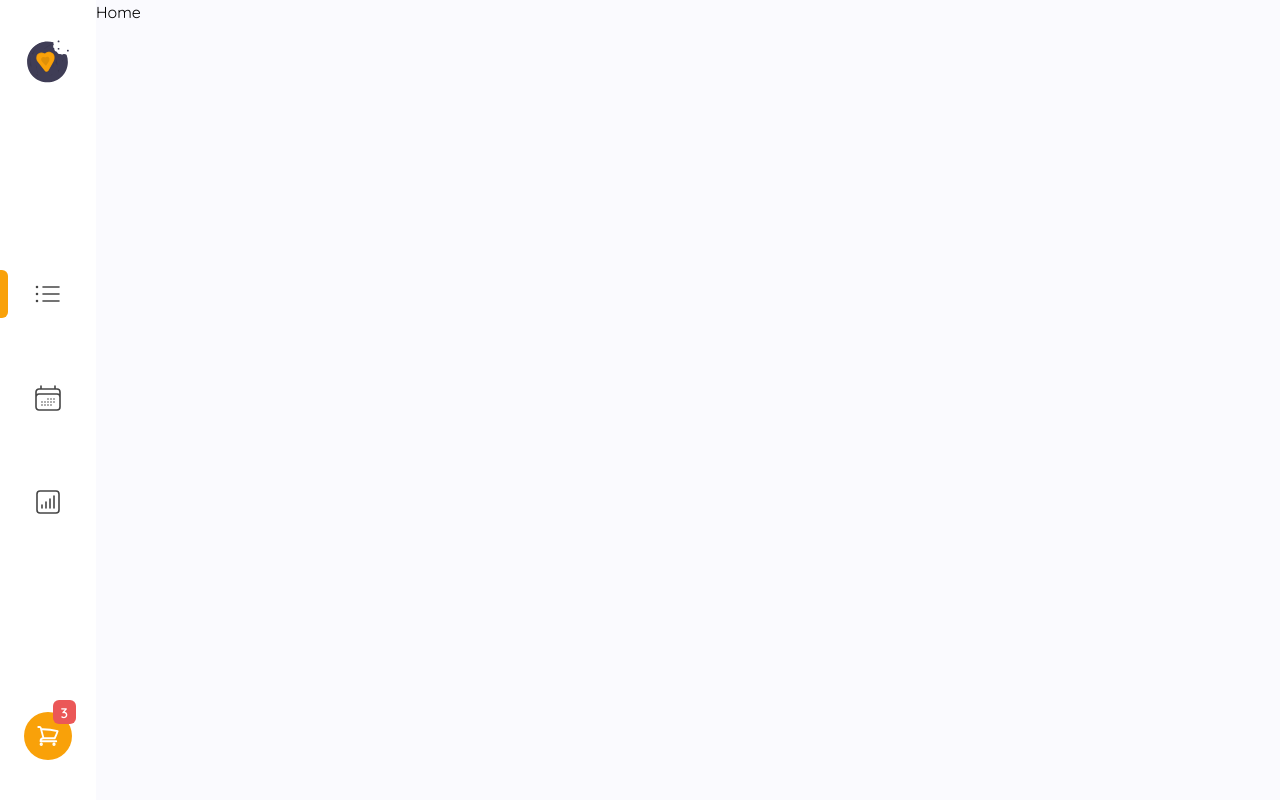
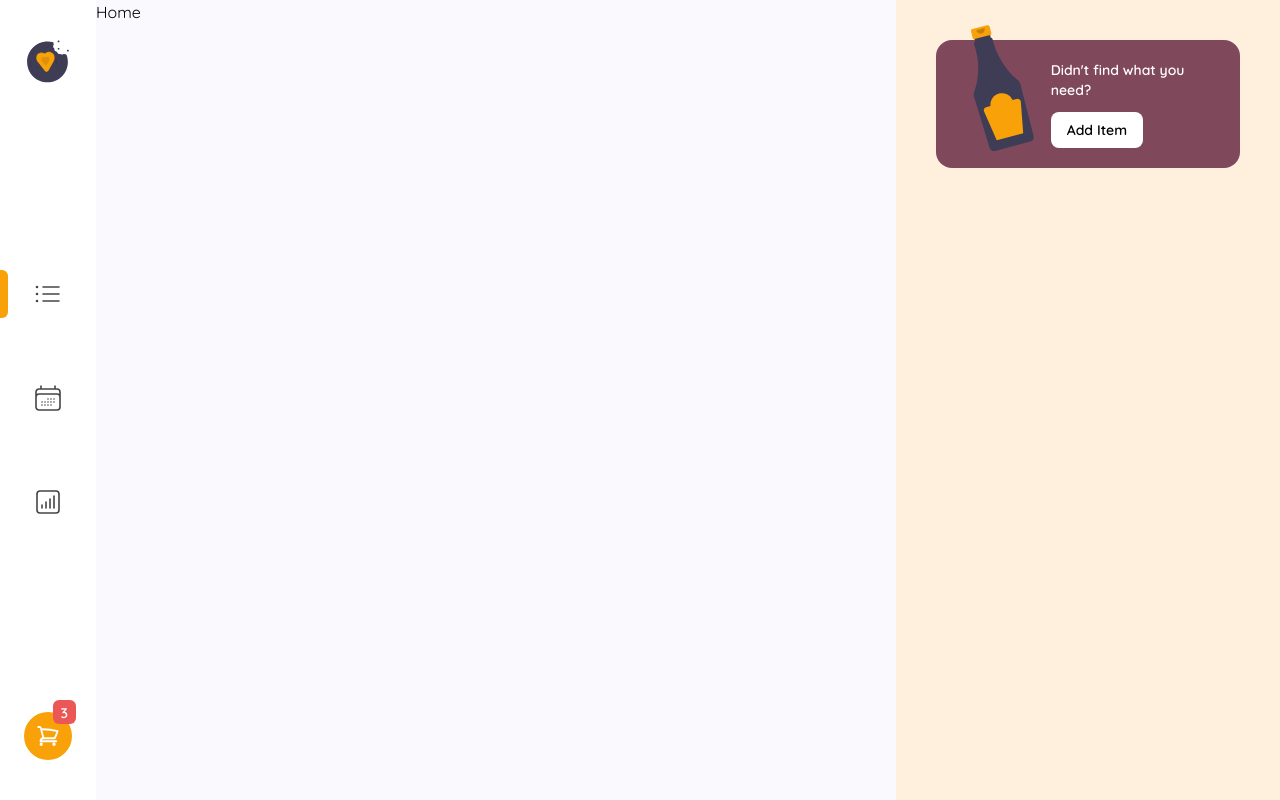
Before and after one commit to AlexC01/shoppingify, a React (Create React App) app in the folder frontend/: page / in a window 1280 px wide. Built offline with nearby package versions, Linux system fonts and the light colour scheme.

Commit message:
feature: adding right panel

```diff
--- a/frontend/src/App.tsx
+++ b/frontend/src/App.tsx
@@ -1,12 +1,18 @@
 import React from "react";
 import { Outlet } from "react-router-dom";
+import RightPanel from "./components/RightPanel/RightPanel";
 import Sidebar from "./components/Sidebar/Sidebar";
 
 const App = () => {
   return (
     <div className="flex h-screen antialiased bg-bgmain font-quicksand">
       <Sidebar />
-      <Outlet />
+      <div className="flex flex-1 h-screen overflow-y-scroll">
+        <div className="flex-1">
+          <Outlet />
+        </div>
+        <RightPanel />
+      </div>
     </div>
   );
 };
--- /dev/null
+++ b/frontend/src/components/RightPanel/RightPanel.tsx
@@ -0,0 +1,31 @@
+import React from "react";
+import bottle from "../../assets/source.svg";
+
+const RightPanel = () => {
+  return (
+    <section className="fixed inset-y-0  right-0 z-10 flex-shrink-0 w-96">
+      <div className="bg-creambg h-full w-full pt-10">
+        <div className="px-10">
+          <div className="bg-redwine mx-auto h-32 gap-5 rounded-2xl px-5 relative grid grid-cols-3">
+            <div className="-mt-5 w-20">
+              <img src={bottle} alt="Botella" />
+            </div>
+            <div className="col-span-2 my-auto">
+              <p className="text-sm font-semibold mb-3 text-white">
+                Didn&apos;t find what you need?
+              </p>
+              <button
+                type="button"
+                className="bg-white px-4 py-2 text-sm rounded-lg font-semibold"
+              >
+                Add Item
+              </button>
+            </div>
+          </div>
+        </div>
+      </div>
+    </section>
+  );
+};
+
+export default RightPanel;
--- a/frontend/tailwind.config.js
+++ b/frontend/tailwind.config.js
@@ -11,6 +11,8 @@ module.exports = {
         cartbg: "#F9A109",
         redbox: "#EB5757",
         greybg: "#454545",
+        redwine: "#80485B",
+        creambg: "#FFF0DE",
       },
     },
   },
```
